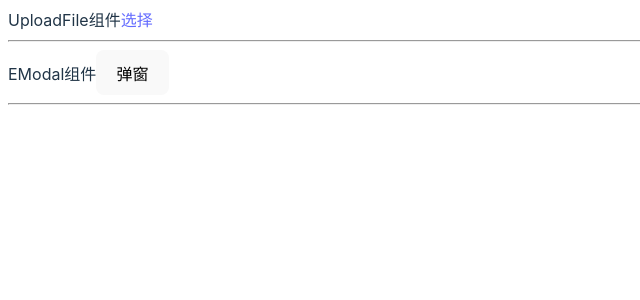
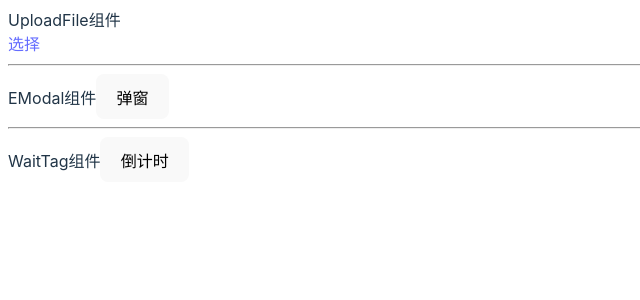
Before and after one commit to sigeer/SimpleTools, a Vue app in the folder WebTools/vue-components/v3/: page / in a window 1280 px wide. Shown: the top 300 px of the page, without its empty margins (0-640 px from the left). Built offline with nearby package versions, Linux system fonts and the light colour scheme.

Commit message:
倒计时显示组件

```diff
--- a/WebTools/vue-components/v3/src/App.vue
+++ b/WebTools/vue-components/v3/src/App.vue
@@ -1,6 +1,8 @@
 <script setup>
 import FileUploadSelector from "./components/FileUploadSelector.vue";
 import EModal from "./components/EModal.vue";
+import WaitTag from "./components/WaitTag.vue";
+
 import { ref } from "vue";
 
 
@@ -16,6 +18,11 @@ const showEModal = (e) => {
 
 const printFFF = () => {
   console.log("FFF");
+}
+
+const click3 = (ppp) => {
+ppp.startWaiting();
+console.log(111);
 }
 
 
@@ -51,12 +58,15 @@ const printFFF = () => {
 
     <hr />
 
-
+    <div>
+      <label>WaitTag组件</label>
+      <wait-tag :time="-1" @stop-waiting="printFFF" @start-waiting="printFFF">
+        <template #default="ppp">
+          <button @click="click3(ppp)">
+          倒计时<span v-if="ppp.time > 0">{{ ppp.time }}</span>
+        </button>
+        </template>
+      </wait-tag>
+    </div>
   </div>
 </template>
-
-<style scoped>
-.up-container-div {
-  display: inline-flex;
-}
-</style>
--- /dev/null
+++ b/WebTools/vue-components/v3/src/components/WaitTag.vue
@@ -0,0 +1,83 @@
+<template>
+  <span
+    :class="['wait-tag', isWaiting ? `waiting ${props.waitingClass}` : '']"
+    @click="handleClick"
+  >
+    <slot :time="configs.time" :startWaiting="reset"></slot>
+  </span>
+</template>
+
+<script setup>
+import { computed, reactive, watch } from "vue";
+
+const props = defineProps({
+  time: {
+    type: Number,
+    default: 60,
+    validator(value) {
+      return value > 0;
+    },
+  },
+
+  waitingClass: {
+    type: String,
+    default: "",
+  },
+});
+
+const isWaiting = computed(() => {
+  return configs.time > 0;
+});
+
+const handleClick = (evt) => {
+  if (isWaiting.value) {
+    evt.stopPropagation();
+    return;
+  }
+};
+
+const configs = reactive({
+  time: 0,
+});
+
+const emits = defineEmits(["startWaiting", "stopWaiting"]);
+
+watch(
+  () => props.time,
+  () => {
+    configs.time = props.time;
+  }
+);
+
+const reset = () => {
+  if (isWaiting.value) {
+    evt.stopPropagation();
+    return;
+  }
+
+  emits("startWaiting");
+  configs.time = props.time;
+
+  configs.time--;
+  const interFlag = setInterval(() => {
+    configs.time--;
+
+    if (configs.time <= 0) {
+      emits("stopWaiting");
+      clearInterval(interFlag);
+    }
+  }, 1000);
+};
+</script>
+
+<style scoped>
+.wait-tag.waiting {
+  color: gray;
+  pointer-events: none;
+}
+
+.wait-tag.waiting > * {
+  color: gray;
+  pointer-events: none;
+}
+</style>
```
